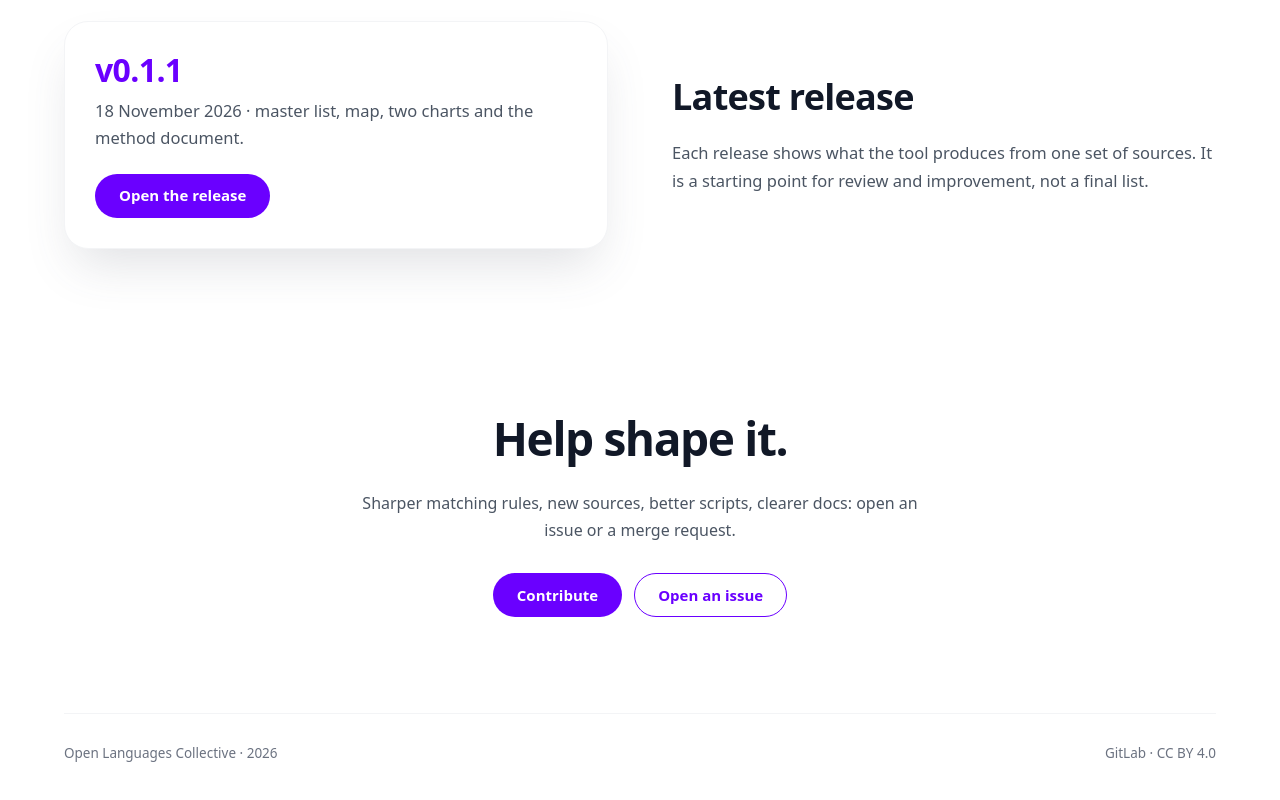
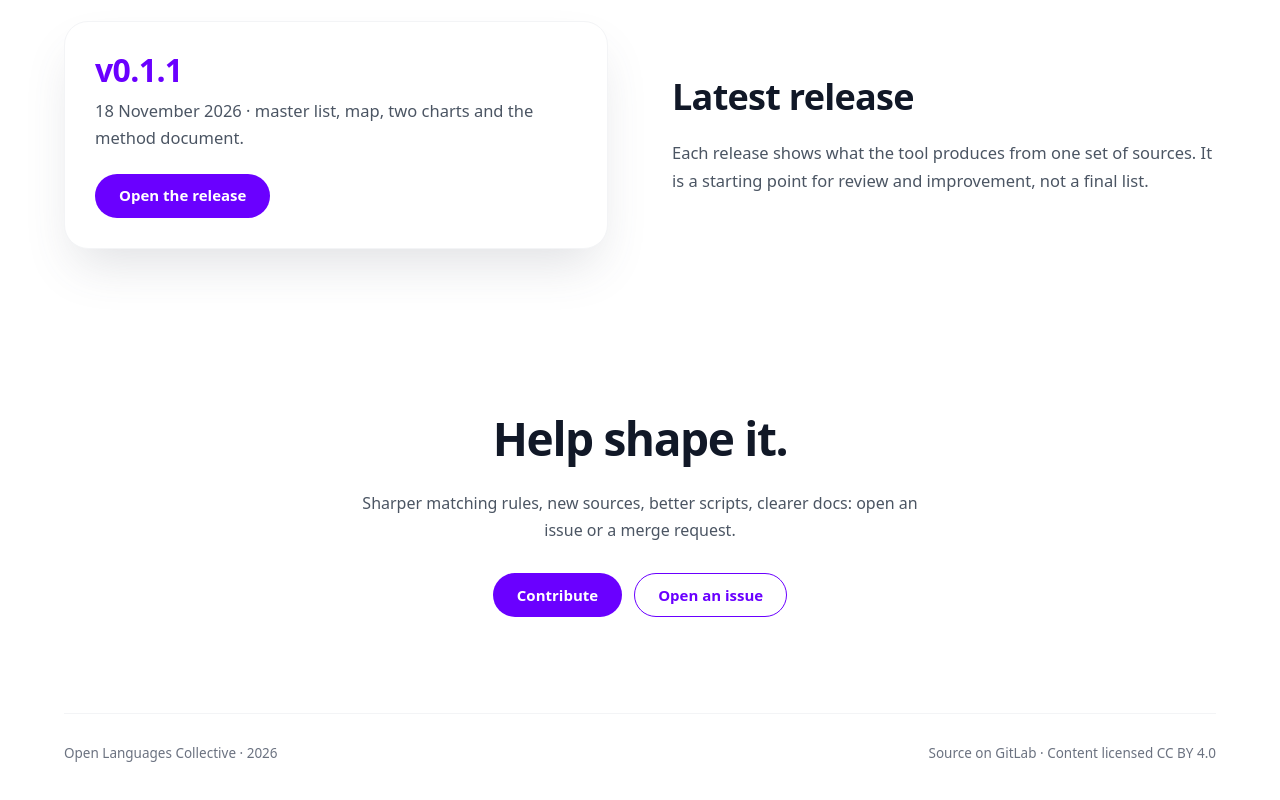
Before and after one commit to lang-rsx/OLC-site, a plain HTML site: page index.html in a window 1280 px wide. Shown: the part 1914-2714 px from the top of the page. Drawn offline with Linux system fonts and the light colour scheme.

Commit message:
Clarify footer source and license wording
Co-Authored-By: Claude Opus 5.5 <noreply@anthropic.com>

```diff
--- a/index.html
+++ b/index.html
@@ -209,7 +209,7 @@ footer a:hover { color: var(--primary); }
 
   <footer>
     <span>Open Languages Collective · <span id="year">2026</span></span>
-    <span><a href="https://gitlab.com/open-lang-research/openlanguagecollective">GitLab</a> · CC BY 4.0</span>
+    <span>Source on <a href="https://gitlab.com/open-lang-research/openlanguagecollective">GitLab</a> · Content licensed <a href="https://creativecommons.org/licenses/by/4.0/">CC BY 4.0</a></span>
   </footer>
 </div>
 <script>
```
